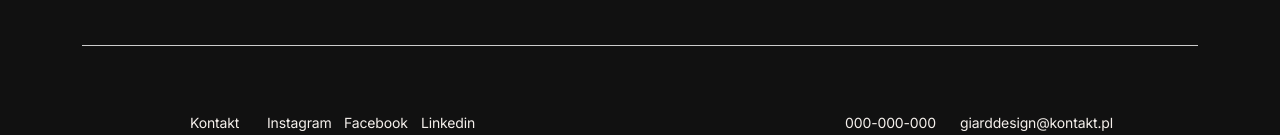
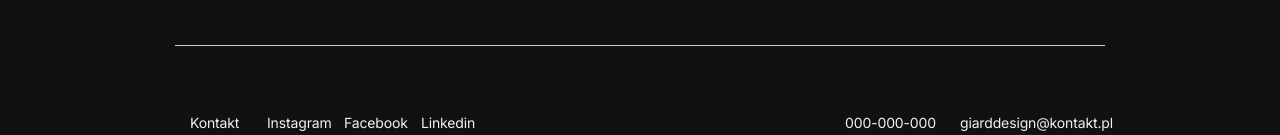
Before and after one commit to nataliam21/adRespect_giarddesign, a website: page index.html in a window 1280 px wide. Shown: the part 4582-4717 px from the top of the page. Drawn offline with nearby package versions, Linux system fonts and the light colour scheme.

Commit message:
changing separator size

```diff
--- a/index.html
+++ b/index.html
@@ -710,7 +710,7 @@
           </div>
         </div>
         <div>
-          <div class="separator"></div>
+          <div class="separator col-10 offset-lg-1"></div>
         </div>
         <div class="row mb-5 ms-lg-5 me-lg-5 ps-lg-5 pe-lg-5">
           <div class="col-lg-1 col-md-3 mt-lg-5 mt-md-5 pt-3 text-start">
```
